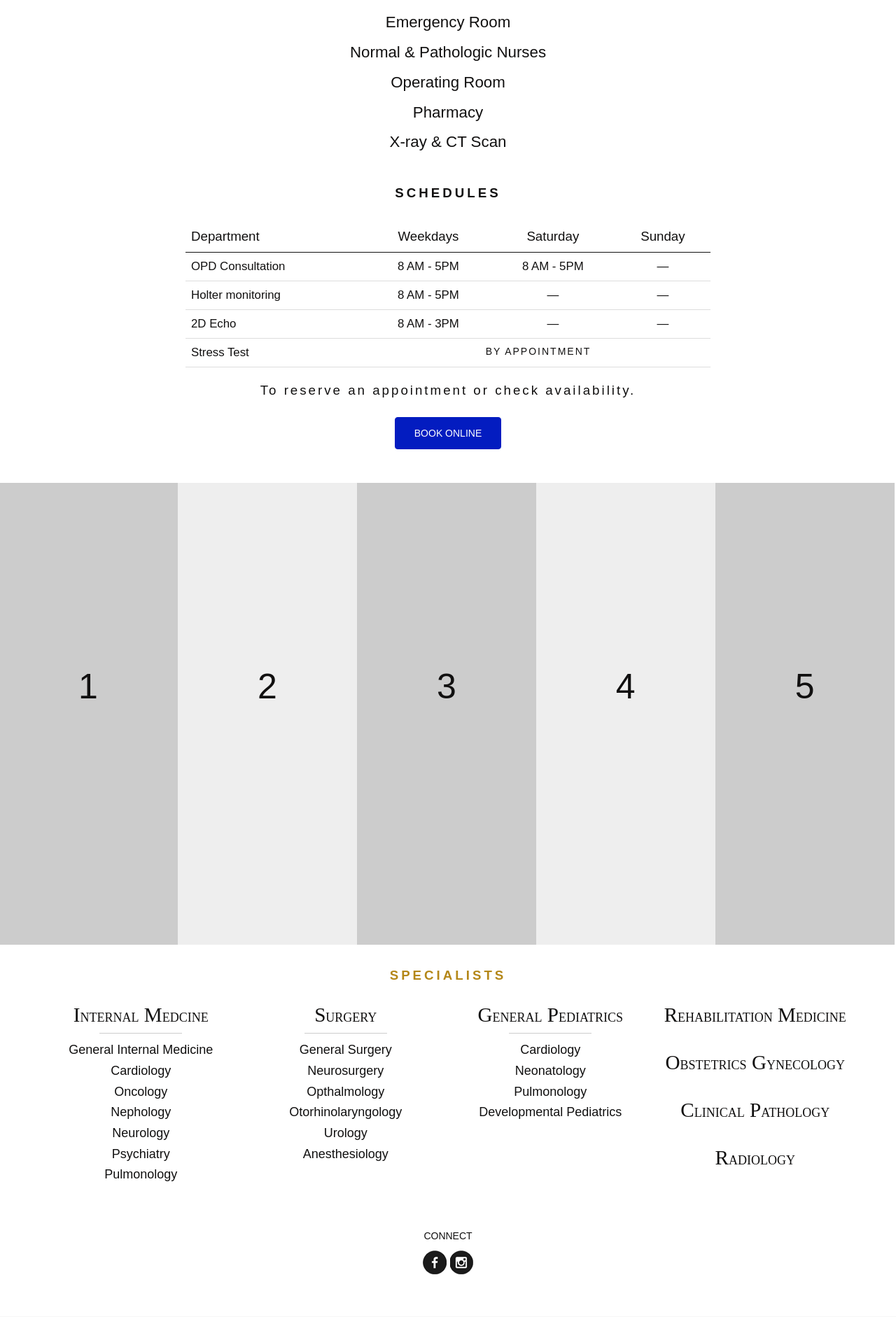
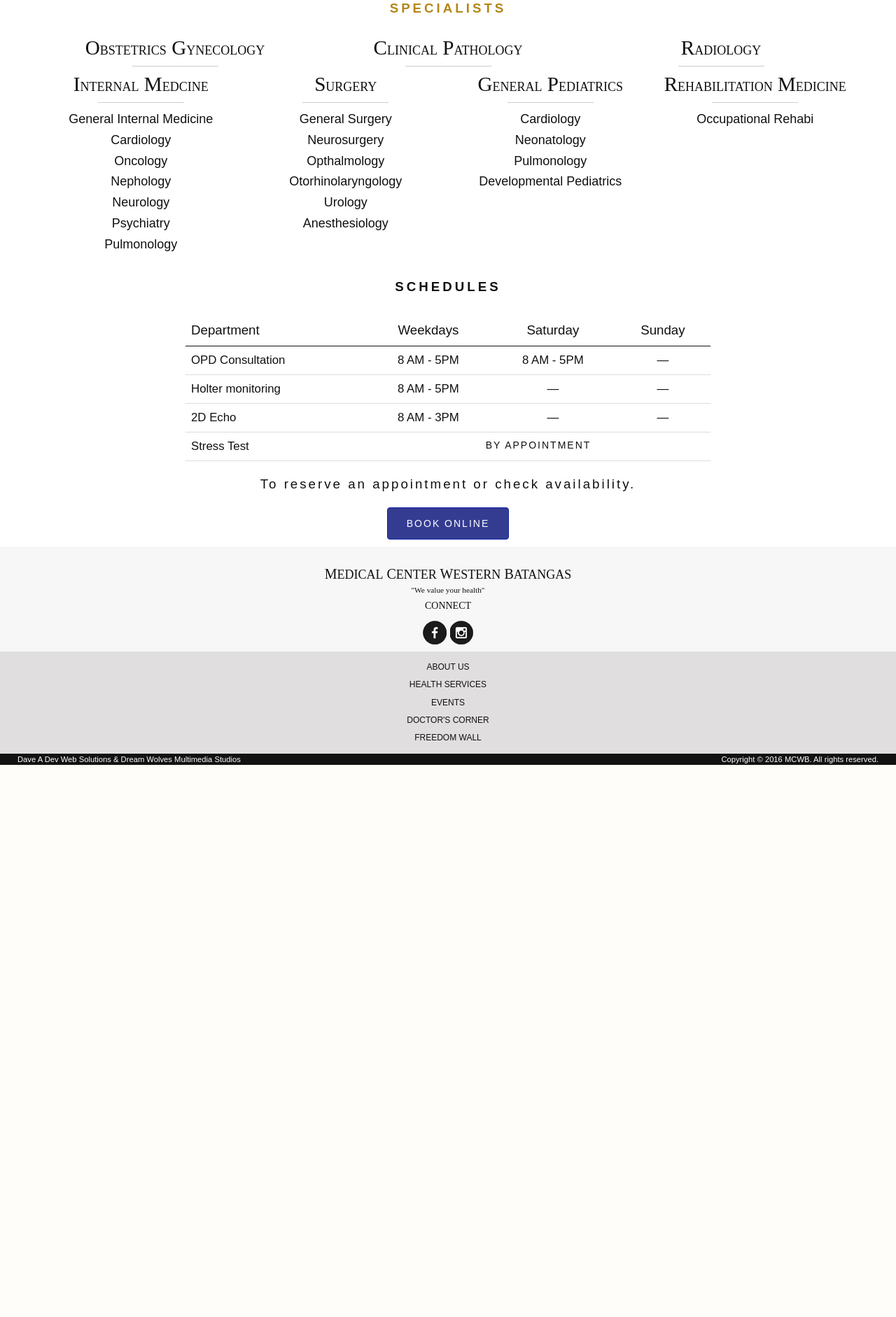
Before and after one commit to daveil/mcwbweb, a PHP site: page /health-services in a window 1280 px wide. Shown: the part 1332-3214 px from the top of the page at 70% size. After the commit the page ends 2425 px from the top, so only its background shows below. Run offline with PHP 8.4, Linux system fonts and the light colour scheme.

Commit message:
Adjustments based on James suggestions

```diff
--- a/css/health-services.css
+++ b/css/health-services.css
@@ -1,8 +1,8 @@
 #service-banner{
-	margin-bottom:49.28px;
+	text-align:center;
 }
 #specialists-banner{
-	margin-top:49.28px;
+
 }
 #service-banner>div,#specialists-banner>div{
 	height:660px;
@@ -24,9 +24,8 @@
 }
 #open-247{
 	display:inline-block;
-	padding-bottom:30px;
-	margin-top:37.67px;
-	margin-bottom:25px;
+	padding-bottom: 10px;
+	margin-bottom: 15px;
 	border-bottom:1px solid #cdcdcd;
 }
 #open-247 span{
@@ -37,7 +36,8 @@
 	font-size:53.34px;
 	font-family:"Georgia";
 	color:#b48718;
-	margin-top: -5px;
+	line-height: 50px;
+	margin-bottom: 10px;
 }
 #services ul{
 	display:block;
@@ -47,7 +47,9 @@
 }
 #services ul li{
 	font-size:22.3px;
-	padding-bottom:11px;
+}
+#schedules{
+	margin-bottom:10px;
 }
 #schedules h3{
 	text-align:center;
@@ -85,13 +87,7 @@
 	text-align:center;
 	letter-spacing:3px;
 }
-#schedules button{
-	text-transform: uppercase;
-	background-color:#031cc0;
-	border-color:#031cc0;
-	padding:12px 27px;
-	margin-top:15px;
-}
+
 #specialists h3{
 	color:#b48718;
 	text-align:center;
@@ -126,8 +122,9 @@
 #specialists ul li.separator{
 	border-top:1px solid #cdcdcd;
 	display:inline-block;
-	width:45%;
+	width:123px;
 }
 #specialists .specialists-group h4{
 	padding-bottom:36px;
+	padding:0;
 }
--- a/css/mcwb.css
+++ b/css/mcwb.css
@@ -70,13 +88,14 @@
 	background-color:#f7f7f7;
 	text-align:center;
 	padding-top:20px;
-	padding-bottom:20px;
+	/* padding-bottom:20px; */
 }
 #footer-links>div{
 	font-size:20px;
 	padding:5px;
 	text-transform:uppercase;
 	font-family:"Times New Roman";
+	padding-bottom: 0px;
 }
 #footer-links>div span{
 	font-size:18px;
@@ -84,12 +103,15 @@
 #footer-links p{
 	font-size:11.28px;
 	font-family:"Lucida Handwriting";
+	margin-bottom: 0px;
 }
 #footer-nav ul{
 	display:block;
 	list-style:none;
 	margin:0;
 	padding:0;
+	background-color: #e0dede;
+	padding: 10px;
 }
 #footer-nav ul li{
 	font-size:12px;
@@ -108,3 +130,37 @@
 	color:white;
 	padding: 0 2rem;
 }
+section h2,article h2{
+	font-size:30.16px;
+	font-family:"Georgia";
+	padding-bottom: 12.34px;
+	margin-bottom: 12px;
+	border-bottom:1px solid #cdcdcd;
+	display:inline-block;
+	text-align:center;
+}
+#post-title{
+	margin-bottom:20px;
+}
+article button{
+	margin-top:25px !important;
+}
+article p{
+	font-size:18px;
+	line-height:20px;
+}
+button.btn.btn-primary{
+	text-transform: uppercase;
+    background-color: #343c91;
+    border-color: #1421a7;
+    padding: 12px 27px;
+	margin-top:10px;
+	letter-spacing:2px;
+}
+button.btn.btn-secondary{
+	 background-color: #fff;
+	 border-color: #343c91;
+	color: #343c91;
+	padding: 12px 27px;
+	margin-top:10px;
+}
--- a/pages/health-services.php
+++ b/pages/health-services.php
@@ -1,12 +1,10 @@
+
 <section id="service-banner">
-	<div>1</div>
-	<div>2</div>
-	<div>3</div>
-	<div>4</div>
-	<div>5</div>
+	<img src="img/lola.png" alt="" class="img-responsive" />
+	<h2>Our focus is on service <br/> of the <b><i>highest quality</i></b>.</h2>
 </section>
+
 <section id="services" class="container text-center">
-	<p>Our focus is on service <br/> of the highest quality.</p>
 	<div id="open-247">
 		<span>OPEN</span>
 		<div>24/7</div>
@@ -23,6 +21,79 @@
 		<li>Pharmacy</li>
 		<li>X-ray & CT Scan</li>
 	</ul>
+</section>
+<section id="specialists-banner">
+	<img src="img/chavez.png" alt="" class="img-responsive" />
+</section>
+<section id="specialists" class="container">
+	<h3>Specialists</h3>
+	<div class="contatiner">
+	<div class="row">
+			<div class="col-md-4 specialists-group">
+				<h4>O<span>bstetrics</span> G<span>ynecology</span></h4>
+				<ul>
+					<li class="separator"></li>
+				</ul>
+			</div>
+			<div class="col-md-4 specialists-group">
+				<h4>C<span>linical</span> P<span>athology</span></h4>
+				<ul>
+					<li class="separator"></li>
+				</ul>
+			</div>
+			<div class="col-md-4 specialists-group">
+				<h4>R<span>adiology</span></h4>
+				<ul>
+					<li class="separator"></li>
+				</ul>
+			</div>
+		</div>
+		<div class="row">
+			<div class="col-md-3">
+				<h4>I<span>nternal</span> M<span>edcine</span></h4>
+				<ul>
+					<li class="separator"></li>
+					<li>General Internal Medicine</li>
+					<li>Cardiology</li>
+					<li>Oncology</li>
+					<li>Nephology</li>
+					<li>Neurology</li>
+					<li>Psychiatry</li>
+					<li>Pulmonology</li>
+				</ul>
+			</div>
+			<div class="col-md-3">
+				<h4>S<span>urgery</span></h4>
+				<ul>
+					<li class="separator"></li>
+					<li>General Surgery</li>
+					<li>Neurosurgery</li>
+					<li>Opthalmology</li>
+					<li>Otorhinolaryngology</li>
+					<li>Urology</li>
+					<li>Anesthesiology</li>
+				</ul>
+			</div>
+			<div class="col-md-3">
+				<h4>G<span>eneral</span> P<span>ediatrics</span></h4>
+				<ul>
+					<li class="separator"></li>
+					<li>Cardiology</li>
+					<li>Neonatology</li>
+					<li>Pulmonology</li>
+					<li>Developmental Pediatrics</li>
+				</ul>
+			</div>
+			<div class="col-md-3">
+				<h4>R<span>ehabilitation</span> M<span>edicine</span></h4>
+				<ul>
+					<li class="separator"></li>
+					<li>Occupational Rehabi</li>
+				</ul>
+			</div>
+		</div>
+
+	</div>
 </section>
 <section id="schedules" class="container">
 	<h3>Schedules</h3>
@@ -69,58 +140,3 @@
 		</div>
 	</div>
 </section>
-<section id="specialists-banner">
-	<div>1</div>
-	<div>2</div>
-	<div>3</div>
-	<div>4</div>
-	<div>5</div>
-</section>
-<section id="specialists" class="container">
-	<h3>Specialists</h3>
-	<div class="contatiner">
-		<div class="row">
-			<div class="col-md-3">
-				<h4>I<span>nternal</span> M<span>edcine</span></h4>
-				<ul>
-					<li class="separator"></li>
-					<li>General Internal Medicine</li>
-					<li>Cardiology</li>
-					<li>Oncology</li>
-					<li>Nephology</li>
-					<li>Neurology</li>
-					<li>Psychiatry</li>
-					<li>Pulmonology</li>
-				</ul>
-			</div>
-			<div class="col-md-3">
-				<h4>S<span>urgery</span></h4>
-				<ul>
-					<li class="separator"></li>
-					<li>General Surgery</li>
-					<li>Neurosurgery</li>
-					<li>Opthalmology</li>
-					<li>Otorhinolaryngology</li>
-					<li>Urology</li>
-					<li>Anesthesiology</li>
-				</ul>
-			</div>
-			<div class="col-md-3">
-				<h4>G<span>eneral</span> P<span>ediatrics</span></h4>
-				<ul>
-					<li class="separator"></li>
-					<li>Cardiology</li>
-					<li>Neonatology</li>
-					<li>Pulmonology</li>
-					<li>Developmental Pediatrics</li>
-				</ul>
-			</div>
-			<div class="col-md-3 specialists-group">
-				<h4>R<span>ehabilitation</span> M<span>edicine</span></h4>
-				<h4>O<span>bstetrics</span> G<span>ynecology</span></h4>
-				<h4>C<span>linical</span> P<span>athology</span></h4>
-				<h4>R<span>adiology</span></h4>
-			</div>
-		</div>
-	</div>
-</section>
--- a/pages/home.php
+++ b/pages/home.php
@@ -1,6 +1,6 @@
 		<section id="intro">
 			<video width="100%" autoplay loop>
-					  <source src="video/banner.mp4" type="video/mp4">
+					  <source src="video/skyline.mp4" type="video/mp4">
 			</video>
 			<div class="container text-center">
 				<h2>The <b><i>first</i></b> tertiary hospital <br/> in Western Batangas.</h2>
--- a/template/footer.php
+++ b/template/footer.php
@@ -1,21 +1,22 @@
 	<footer>
-		<div class="text-center" id="social-media">
-			<div>Connect</div>
-			<div>
-				<a href="#" title="Facebook"><img src="img/facebook.gif" alt="Facebook" /></a>
-				<a href="#" title="Facebook"><img src="img/instagram.png" alt="Instagram" /></a>
-			</div>
-		</div>
+
 		<div id="footer-links">
 			<div>M<span>edical</span> C<span>enter</span> W<span>estern</span> B<span>atangas</span></div>
 			<p>"We value your health"</p>
+			<div class="text-center" id="social-media">
+				<div>Connect</div>
+				<div>
+					<a href="#" title="Facebook"><img src="img/facebook.gif" alt="Facebook" /></a>
+					<a href="#" title="Facebook"><img src="img/instagram.png" alt="Instagram" /></a>
+				</div>
+			</div>
 			<span id="footer-nav">
 				<?php include('links.php');?>
 			</span>
 		</div>
 		<div id="annotation">
 			<div class="row">
-				<div class="col-md-6 text-left">Dave A Dev Web Solutions & Dream Wolves Multimedia Solutions</div>
+				<div class="col-md-6 text-left">Dave A Dev Web Solutions & Dream Wolves Multimedia Studios</div>
 				<div class="col-md-6 text-right">Copyright © 2016 MCWB. All rights reserved.</div>
 			</div>
 		</div>
--- a/template/header.php
+++ b/template/header.php
@@ -15,11 +15,25 @@
 		<![endif]-->
 	</head>
 	<body>
-		<header id="header">
-			<img src="img/logo.png" alt="MCWB Logo" />
-			<h1>M<span>edical</span> C<span>enter</span> W<span>estern</span> B<span>atangas</span></h1>
-			<div id="contacts"> +63917.1234.567 / wecare@mcwb.com.ph / @mcwbwevalue</div>
-			<div id="top-nav">
-				<?php include('links.php');?>
+		<header id="header" class="container-fluid">
+			<div class="row">
+				<div class="col-md-4">
+					<img  class="pull-left" src="img/logo.png" alt="MCWB Logo" />
+					<h1>M<span>edical</span><br/>
+						C<span>enter</span><br/>
+						W<span>estern</span><br/>
+						B<span>atangas</span>
+					</h1>
+					<div class="clearfix"></div>
+
+				</div>
+				<div class="col-md-8">
+					<nav id="top-nav">
+						<?php include('links.php');?>
+					</nav>
+				</div>
+			</div>
+			<div id="contacts" class="pull-right">
+				+63917.1234.567 / wecare@mcwb.com.ph / @mcwbwevalue
 			</div>
 		</header>
--- a/template/links.php
+++ b/template/links.php
@@ -2,6 +2,6 @@
 	<li class="active"><a href="home">About us</a></li>
 	<li><a href="health-services">Health Services</a></li>
 	<li><a href="#">Events</a></li>
-	<li><a href="#">Doctor's Corner</a></li>
+	<li><a href="doctors-corner">Doctor's Corner</a></li>
 	<li><a href="#">Freedom Wall</a></li>
 </ul>
```
Also changed, not shown: other parts of css/mcwb.css (+31 -13 lines), css/home.css (+21 -37 lines), pages/doctors-corner.php (added, +26 -0 lines), 9 other files.
